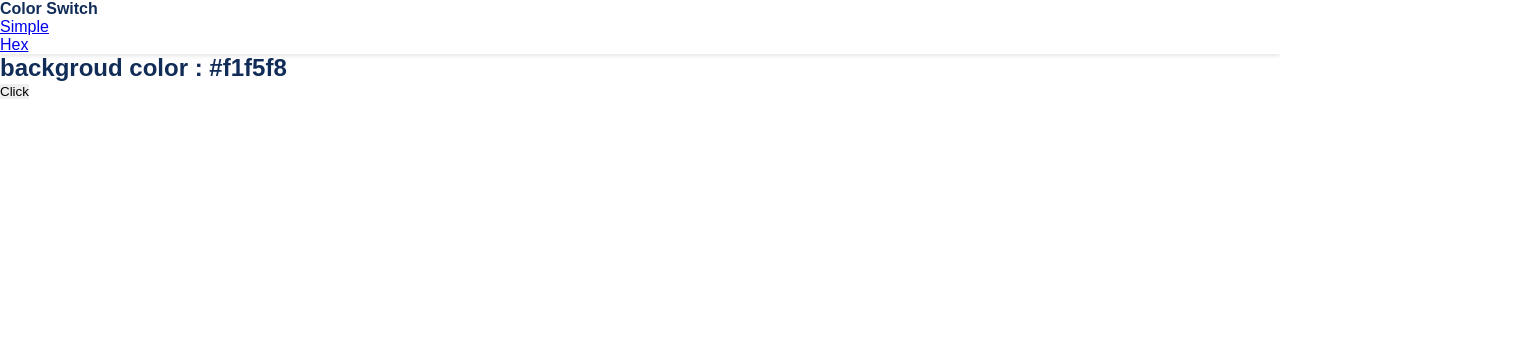
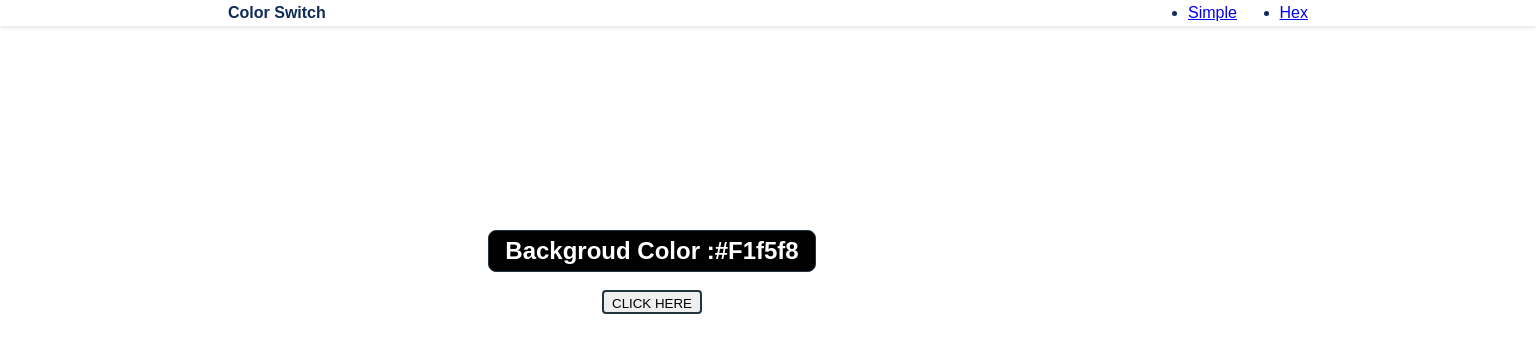
Before and after one commit to githubrazvancarp/color-switch, a plain HTML site: page index.html in a window 1280 px wide. Shown: the whole page, 1536 px wide, since content can reach past the window. Drawn offline with Linux system fonts and the light colour scheme.

Commit message:
un pic de css

```diff
--- a/index.html
+++ b/index.html
@@ -4,10 +4,14 @@
     <meta charset="UTF-8">
     <meta name="viewport" content="width=device-width, initial-scale=1.0">
     <title>Color Switch || Simple</title>
+
     <!-- styles -->
+
     <link rel="stylesheet" href="styles.css">
 </head>
+
     <body>
+
         <nav>
             <div class="nav-center">
                 <h4>Color Switch</h4>
@@ -21,24 +25,18 @@
                 </ul>
             </div>
         </nav>
+
         <main>
             <div class="container">
 
-            <h2>backgroud color :
-                <span class="color">
-                    #f1f5f8
-                </span>
-            </h2>
-
-            <button class="btn btn-hero" id="btn"> Click</button>
+                <h2>Backgroud Color : <span class="color"> #F1f5f8</span></h2>
+                <button class="btn btn-hero" id="btn">CLICK HERE</button>
 
             </div>
         </main>
 
+        <!-- javascript -->
 
-
-
-    <!-- javascript -->
         <script src="app.js"></script>
 
     </body>
--- a/styles.css
+++ b/styles.css
@@ -19,31 +19,68 @@ body {
     color: var(--darkblue);
 }
 
+h2 {
+    height: 24px;
+    background-color: black;
+    color: var(--white);
+    border: 1px solid var(--black);
+    border-radius: 8px;
+    display: flex;
+    align-items: center;
+    margin-left: auto;
+    margin-right: auto;
+    padding: 8px 16px;
+    margin-bottom: 18px;
+}
+
 .nav-center {
     width: 100%;
+    max-width: 1080px;
     box-shadow:  0 2px 4px rgba(0, 0, 0, 0.1);
+    display: flex;
+    flex-direction: row;
+    align-items: center;
+    justify-content: space-between;
+    padding: 4px 228px;
+    margin-bottom: 200px;
 }
 
 .nav-links {
-
+    width: 100%;
+    max-width: 120px;
+    display: flex;
+    flex-direction: row;
+    align-items: center;
+    justify-content: space-between;
+    cursor: pointer;
 }
 
 .container {
-
-}
-
-.color {
-
+    width: 100%;
+    display: flex;
+    flex-direction: column;
+    align-items: center;
+    margin-left: auto;
+    margin-right: auto;
+    padding: 4px 12px;
 }
 
 .btn {
+    height: 24px;
+    border: 2px solid var(--black);
+    border-radius: 4px;
+    margin-left: auto;
+    margin-right: auto;
+    padding: 4px 8px;
+    margin-bottom: 18px;
+    cursor: pointer;
+}
 
+/* .color {
 }
 
 .btn-hero {
-
 }
 
 #btn {
-
-}
+} */
```
Lines whose indentation alone changed are shown as unchanged.
